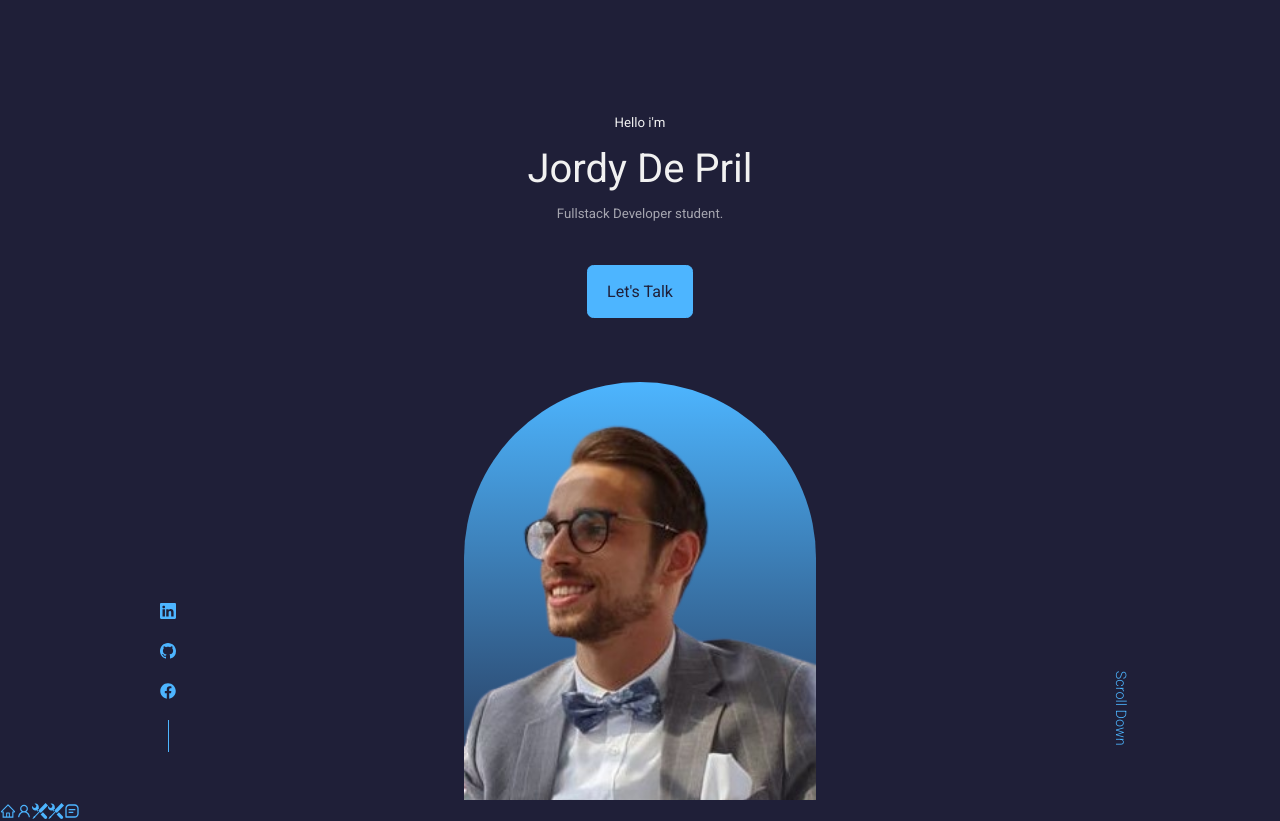
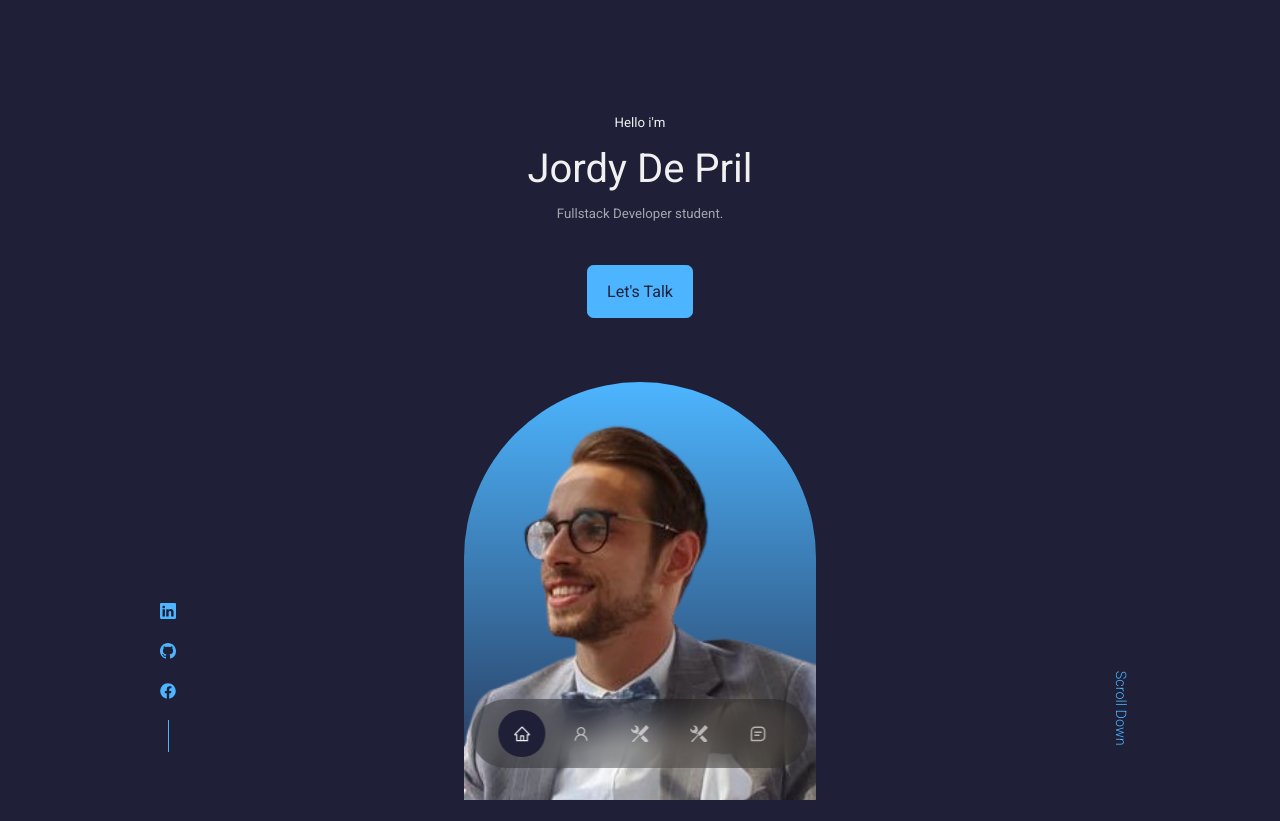
Before and after one commit to becodeorg/verou-3-portfolio-Jordydp, a React (Create React App) app in the folder react-portfolio/: page / in a window 1280 px wide. Shown: the top 821 px of the page. Built offline with nearby package versions, Linux system fonts and the light colour scheme.

Commit message:
Usestate for Nav component to create a active link

```diff
--- a/react-portfolio/src/components/nav/Nav.jsx
+++ b/react-portfolio/src/components/nav/Nav.jsx
@@ -4,17 +4,31 @@
 import {AiOutlineUser} from 'react-icons/ai'
 import {GoTools} from 'react-icons/go'
 import {BiMessageSquareDetail} from 'react-icons/bi'
+import {useState} from 'react'
 
-const nav = () => {
+const Nav = () => {
+  // using a useState to create a active navbar
+  const [activeNav, setActiveNav] = useState('#')
+
   return (
     <nav>
-      <a href="#"><AiOutlineHome /></a>
-      <a href="#about"><AiOutlineUser /></a>
-      <a href="#experience"><GoTools /></a>
-      <a href="#services"><GoTools /></a>
-      <a href="#contact"><BiMessageSquareDetail /></a>
+      <a href="#"
+      onClick={() => setActiveNav('#')}
+      className={activeNav === '#' ? 'active' : ''}><AiOutlineHome /></a>
+      <a href="#about"
+        onClick={() => setActiveNav('#about')}
+        className={activeNav === '#about' ? 'active' : ''}><AiOutlineUser /></a>
+      <a href="#experience"
+        onClick={() => setActiveNav('#about')}
+        className={activeNav === '#about' ? 'active' : ''}><GoTools /></a>
+      <a href="#services"
+        onClick={() => setActiveNav('#services')}
+        className={activeNav === '#services' ? 'active' : ''}><GoTools /></a>
+      <a href="#contact"
+      onClick={() => setActiveNav('#contact')}
+      className={activeNav === '#contact' ? 'active' : ''}><BiMessageSquareDetail /></a>
     </nav>
   )
 }
 
-export default nav
+export default Nav
--- a/react-portfolio/src/components/nav/nav.css
+++ b/react-portfolio/src/components/nav/nav.css
@@ -0,0 +1,36 @@
+/* Navbar styling */
+/* Creating a Fixed small navbar with glasslike bg */
+
+nav {
+    background: rgba(0, 0, 0, 0.3);
+    width: max-content;
+    display: block;
+    padding: 0.7rem 1.7rem;
+    z-index: 2;
+    position: fixed;
+    left: 50%;
+    transform: translate(-50%);
+    bottom: 2rem;
+    display: flex;
+    gap: 0.8rem;
+    border-radius: 3rem;
+    backdrop-filter: blur(15px);
+}
+
+nav a {
+    background: transparent;
+    padding: 0.9rem;
+    border-radius: 50%;
+    display: flex;
+    color: var(--color-light);
+    font-size: 1.1rem;
+}
+
+nav a:hover {
+    background: rgba(0, 0, 0,0.3);
+}
+
+nav a.active {
+    background: var(--color-bg);
+    color: var(--color-white);
+}
```
